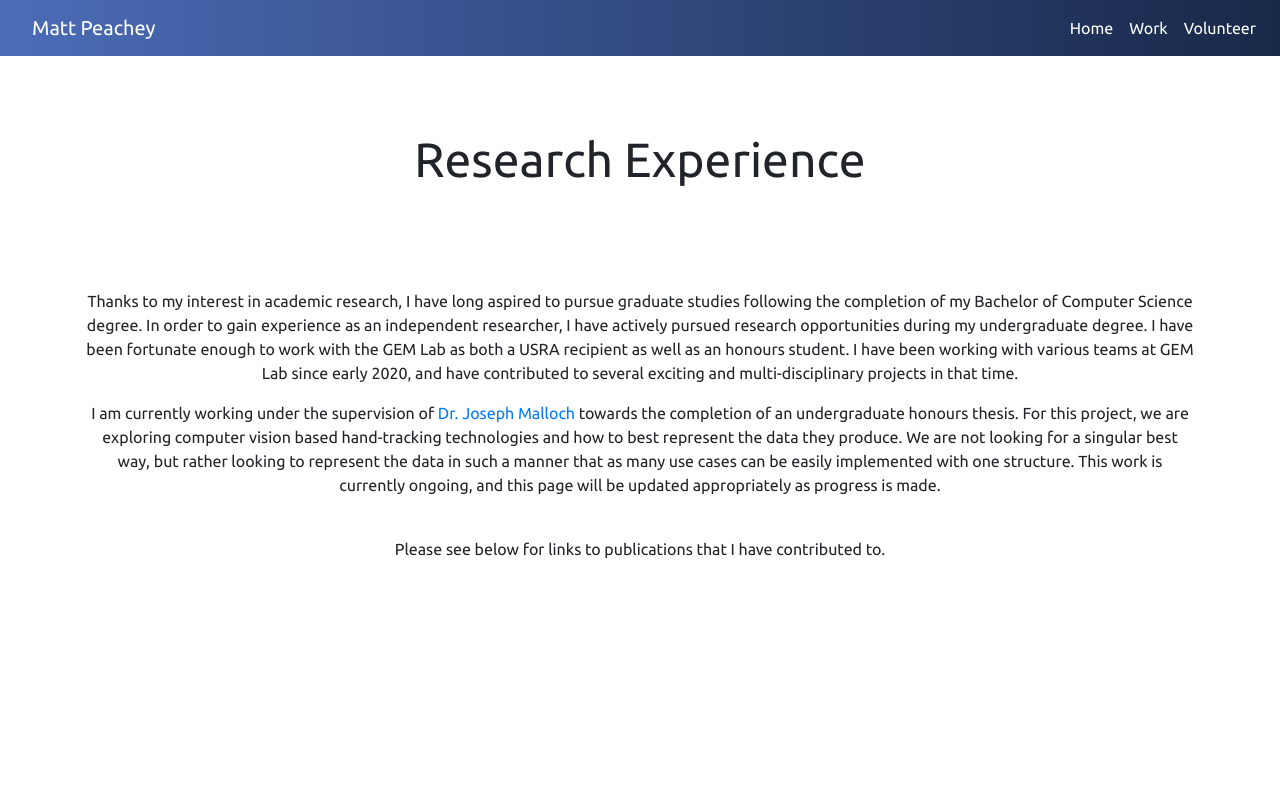
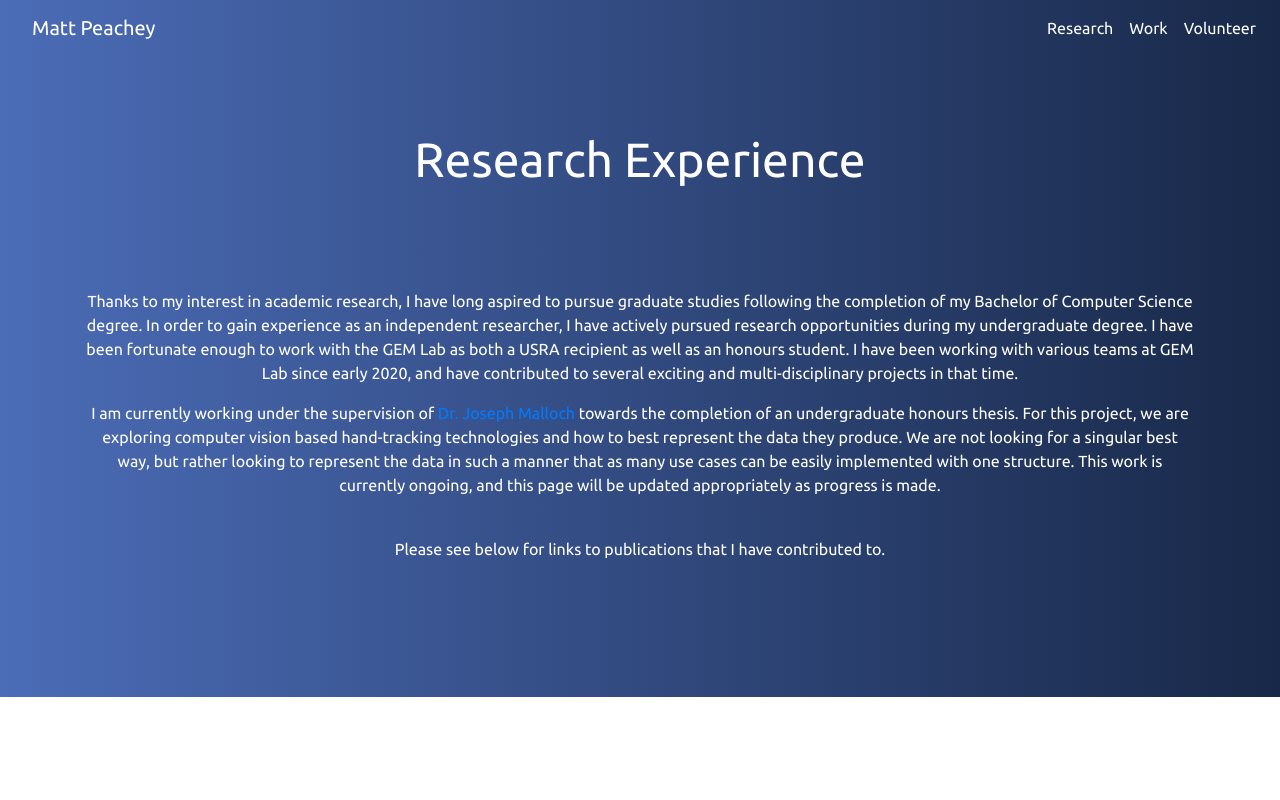
Before and after one commit to peacheym/PeacheyWeb, a React (Create React App) app: page /research in a window 1280 px wide. Shown: the top 800 px of the page. Built offline with nearby package versions, Linux system fonts and the light colour scheme.

Commit message:
Add gradient back to research page. Add link to research page in nav header.

```diff
--- a/src/NavBar.js
+++ b/src/NavBar.js
@@ -11,8 +11,8 @@ export default function NavBar() {
       <Navbar.Toggle aria-controls="basic-navbar-nav" />
       <Navbar.Collapse id="basic-navbar-nav">
         <Nav className="ml-auto">
-          <Nav.Link className="nav-link" href="/">
-            Home
+          <Nav.Link className="nav-link" href="/research">
+            Research
           </Nav.Link>
           <Nav.Link className="nav-link" href="/experience">
             Work
--- a/src/experience/Research.js
+++ b/src/experience/Research.js
@@ -5,7 +5,7 @@ import "../App.css";
 export default function Research() {
   return (
     <>
-      <Container className="research-jumbo grad" fluid>
+      <Container className="research-jumbo grad-header" fluid>
         <Container>
           <h1 className="researchH1">Research Experience</h1>
           <p>
```
